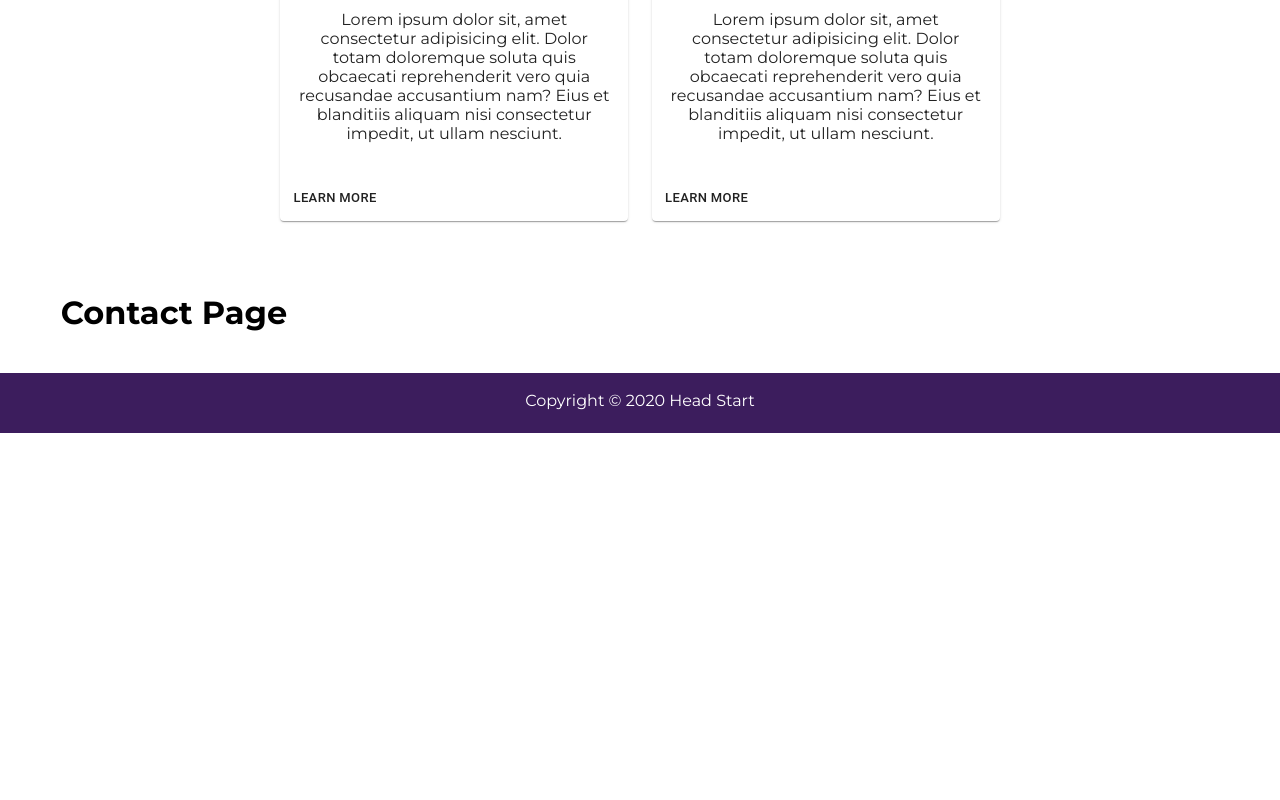
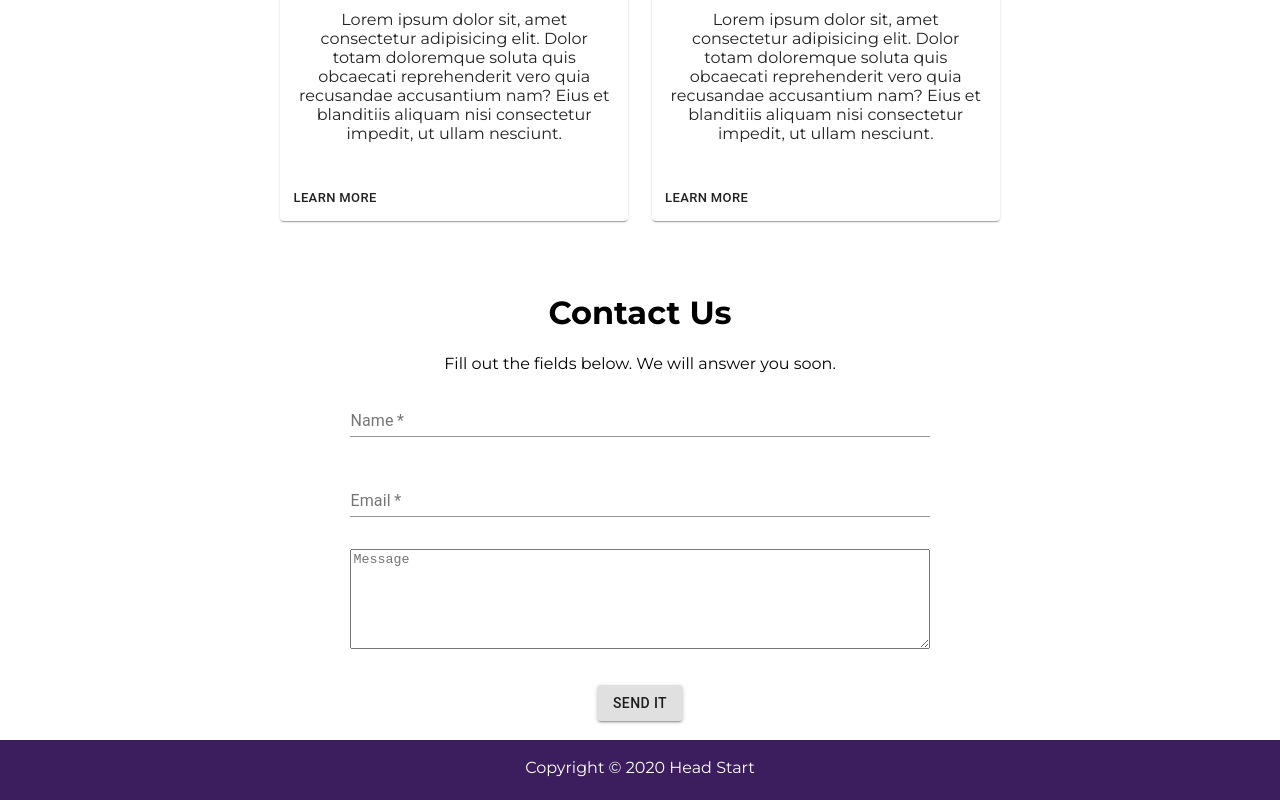
Before and after one commit to thalesleite/head-start-frontend, a React (Create React App) app: page / in a window 1280 px wide. Shown: the part 2219-3019 px from the top of the page. Before the commit the page ends 2652 px from the top, so only its background shows below. Built offline with nearby package versions, Linux system fonts and the light colour scheme.

Commit message:
styled base contact us page

```diff
--- a/src/pages/Contact/Contact.js
+++ b/src/pages/Contact/Contact.js
@@ -1,10 +1,66 @@
-import React from 'react';
-import './Contact.css';
+import React, { useState } from 'react';
+
+import { Grid, TextField, Button, Typography, Link, TextareaAutosize } from '@material-ui/core';
+
+import './Contact.scss';
 
 function Contact() {
+  const [name, setName] = useState();
+  const [email, setEmail] = useState();
+
   return (
-    <div id="contact" className="container">
-      <h1>Contact Page</h1>
+    <div
+      id="contact"
+      className="container txt-center contact"
+    >
+      <h1>Contact Us</h1>
+      <p>
+        Fill out the fields below. We will answer you soon.
+      </p>
+      <form
+        //onSubmit={handleLogin}
+        className="form-container"
+        noValidate
+        autoComplete="off"
+      >
+
+        <Grid container spacing={4}>
+          <Grid item xs={12}>
+            <TextField
+              className="form-input"
+              required
+              id="name"
+              label="Name"
+              type="text"
+              value={name}
+              onChange={e => setName(e.target.value)}
+            />
+          </Grid>
+          <Grid item xs={12}>
+            <TextField
+              className="form-input"
+              required
+              id="email"
+              label="Email"
+              type="email"
+              value={email}
+              onChange={e => setEmail(e.target.value)}
+            />
+          </Grid>
+          <Grid item xs={12}>
+            <TextareaAutosize className="form-input textarea" placeholder="Message" />
+          </Grid>
+          <Grid item xs={12}>
+            <Button
+              variant="contained"
+              type="submit">
+                Send it
+            </Button>
+          </Grid>
+        </Grid>
+
+      </form>
+
     </div>
   );
 }
--- /dev/null
+++ b/src/pages/Contact/Contact.scss
@@ -0,0 +1,20 @@
+.contact {
+  .form-container {
+    width: 100%;
+    padding: 0px 25% 0px 25%;
+
+    .form-input {
+      width: 100%;
+    }
+
+    .textarea {
+      height: 100px !important;
+    }
+
+    @media only screen and (max-width: 600px) {
+      width: inherit;
+      padding: inherit;
+      margin: 15px;
+    }
+  }
+}
--- a/src/pages/Login/Login.js
+++ b/src/pages/Login/Login.js
@@ -27,7 +27,7 @@ function Login() {
   }
 
   return (
-    <div className="container">
+    <div className="container login">
       <h1>Login</h1>
 
       <form
--- a/src/pages/Login/Login.scss
+++ b/src/pages/Login/Login.scss
@@ -1,3 +1,4 @@
+.login {
   .form-container {
     width: 40%;
 
@@ -13,3 +14,4 @@
       width: 100%;
     }
   }
+}
```
Also changed, not shown: src/pages/Contact/Contact.css (deleted). Lines whose indentation alone changed are shown as unchanged.
